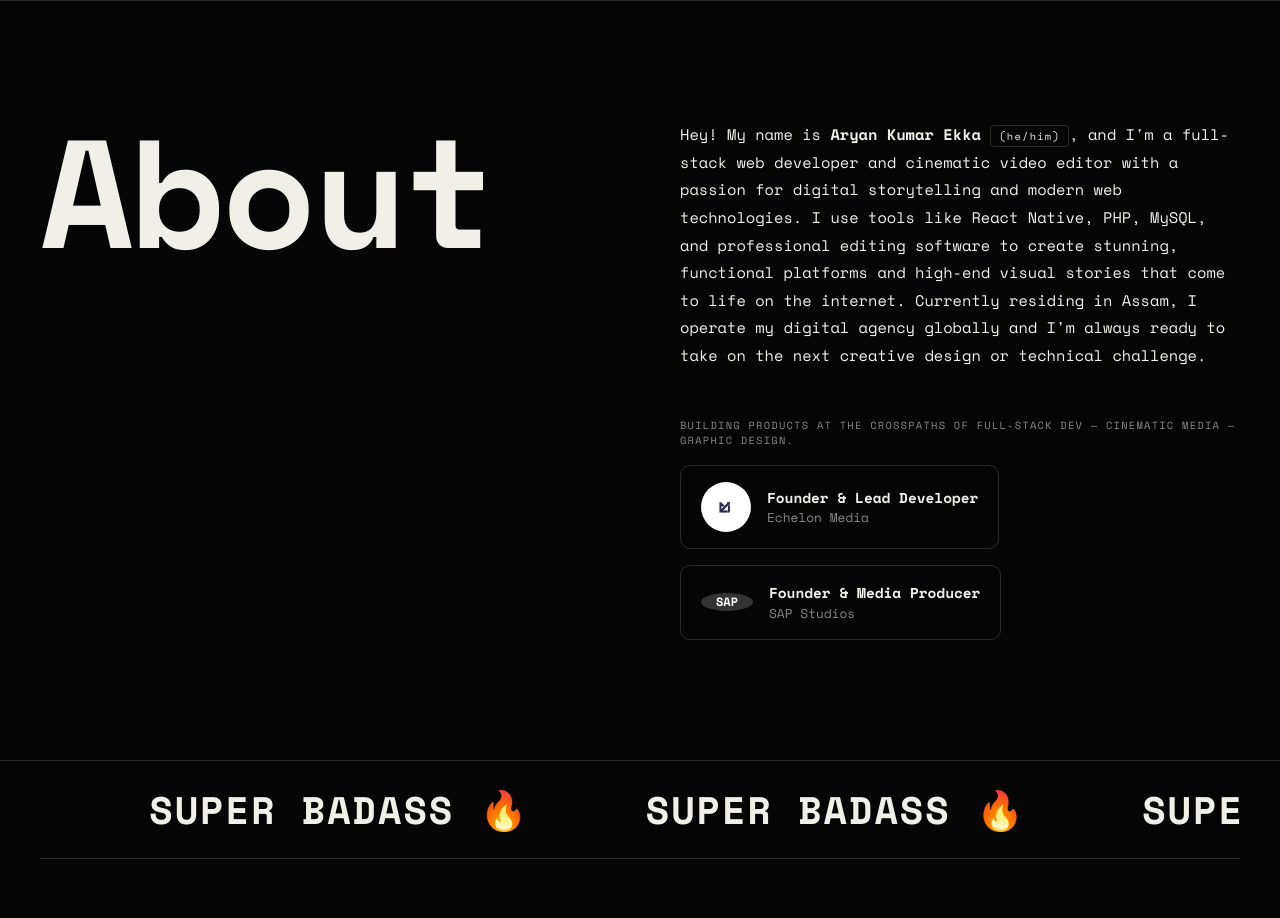
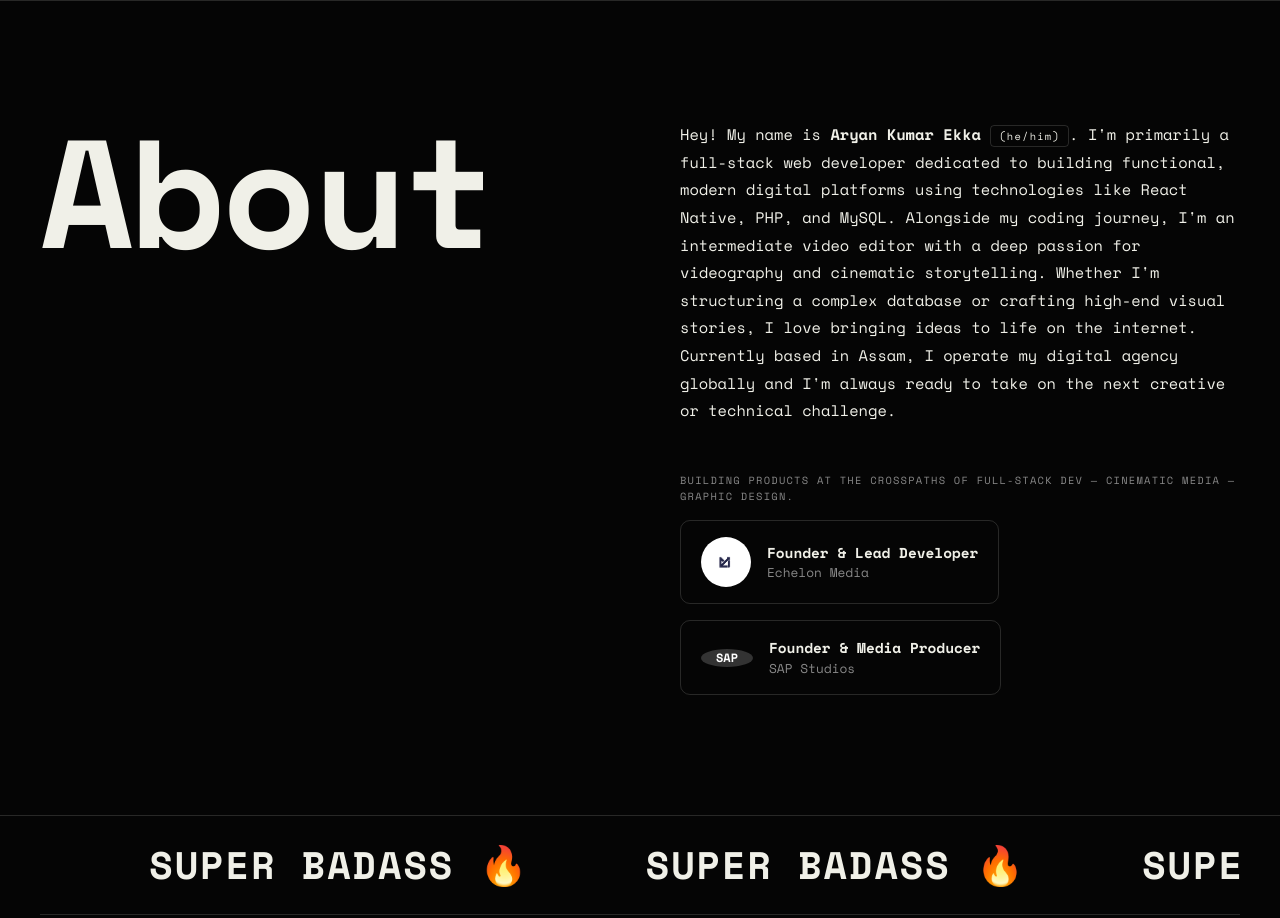
Before and after one commit to AryanAKE/aryankumarekka, a React (Vite) app: page / in a window 1280 px wide. Shown: the part 800-1718 px from the top of the page. Built offline with nearby package versions, Linux system fonts and the light colour scheme.

Commit message:
Update about section bio

```diff
--- a/src/components/About.jsx
+++ b/src/components/About.jsx
@@ -19,7 +19,7 @@ const About = () => {
           <p className="about-bio">
             Hey! My name is <span className="highlight">Aryan Kumar Ekka </span>
             <span className="label">(he/him)</span>
-            , and I'm a full-stack web developer and cinematic video editor with a passion for digital storytelling and modern web technologies. I use tools like React Native, PHP, MySQL, and professional editing software to create stunning, functional platforms and high-end visual stories that come to life on the internet. Currently residing in Assam, I operate my digital agency globally and I'm always ready to take on the next creative design or technical challenge.
+            . I'm primarily a full-stack web developer dedicated to building functional, modern digital platforms using technologies like React Native, PHP, and MySQL. Alongside my coding journey, I'm an intermediate video editor with a deep passion for videography and cinematic storytelling. Whether I'm structuring a complex database or crafting high-end visual stories, I love bringing ideas to life on the internet. Currently based in Assam, I operate my digital agency globally and I'm always ready to take on the next creative or technical challenge.
           </p>
 
           <div className="about-role-label">
```
Also changed, not shown: archive/assets/images/echelon logo blue-02.png.
